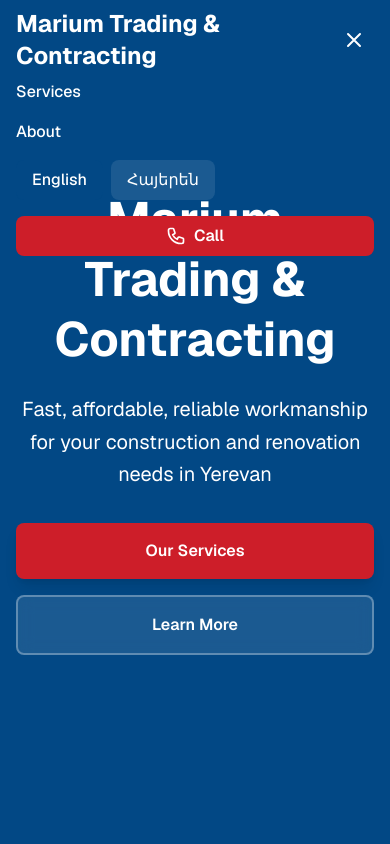
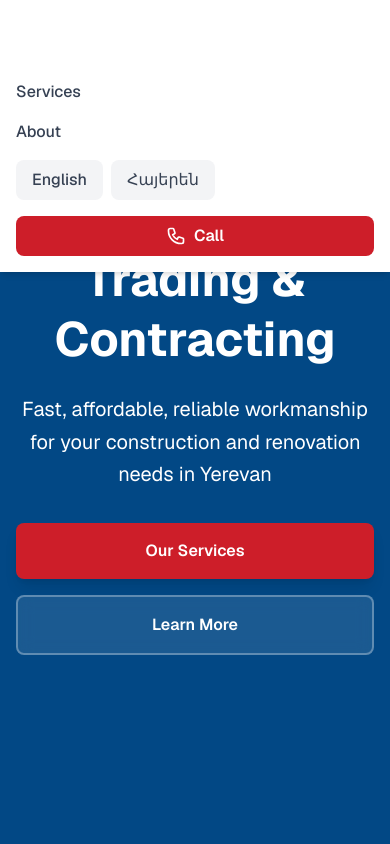
Before and after one commit to AliZok/mtc, a Next.js app: page /en in a window 390 px wide. Both pictures are taken after a click on the button "Toggle menu". Shown: the top 844 px of the page. Built offline with nearby package versions, Linux system fonts and the light colour scheme.

Commit message:
change menu fix

```diff
--- a/app/components/Header.tsx
+++ b/app/components/Header.tsx
@@ -32,6 +32,10 @@ export default function Header() {
         isScrolled
           ? "bg-white shadow-md"
           : "bg-transparent"
+      }  ${
+        isMenuOpen
+          ? "bg-white shadow-md"
+          : "bg-transparent"
       }`}
     >
       <nav className="max-w-7xl mx-auto px-4 sm:px-6 lg:px-8">
@@ -50,7 +54,7 @@ export default function Header() {
             <a
               href="#services"
               className={`font-medium transition-colors ${
-                isScrolled ? "text-gray-700 hover:text-[#024885]" : "text-white hover:text-white/80"
+                isScrolled ? "text-gray-700 !hover:text-[#024885]" : "text-white !hover:text-white/80"
               }`}
             >
               {t('services')}
@@ -58,7 +62,7 @@ export default function Header() {
             <a
               href="#about"
               className={`font-medium transition-colors ${
-                isScrolled ? "text-gray-700 hover:text-[#024885]" : "text-white hover:text-white/80"
+                isScrolled ? "text-gray-700 !hover:text-[#024885]" : "text-white !hover:text-white/80"
               }`}
             >
               {t('about')}
@@ -70,8 +74,8 @@ export default function Header() {
                 onClick={() => setIsLangMenuOpen(!isLangMenuOpen)}
                 className={`px-4 py-2 rounded-lg transition-colors font-medium ${
                   isScrolled
-                    ? "text-gray-700 hover:bg-gray-100"
-                    : "text-white hover:bg-white/10"
+                    ? "text-gray-700 !hover:bg-gray-100"
+                    : "text-white !hover:bg-white/10"
                 }`}
                 aria-label="Switch language"
               >
@@ -81,7 +85,7 @@ export default function Header() {
                 <div className="absolute right-0 mt-2 w-32 bg-white rounded-lg shadow-lg border border-gray-200 overflow-hidden">
                   <button
                     onClick={() => switchLanguage('en')}
-                    className={`w-full text-left px-4 py-2 hover:bg-gray-100 transition-colors ${
+                    className={`w-full text-left px-4 py-2 !hover:bg-gray-100 transition-colors ${
                       locale === 'en' ? 'bg-blue-50 text-[#024885] font-semibold' : 'text-gray-700'
                     }`}
                   >
@@ -89,7 +93,7 @@ export default function Header() {
                   </button>
                   <button
                     onClick={() => switchLanguage('hy')}
-                    className={`w-full text-left px-4 py-2 hover:bg-gray-100 transition-colors ${
+                    className={`w-full text-left px-4 py-2 !hover:bg-gray-100 transition-colors ${
                       locale === 'hy' ? 'bg-blue-50 text-[#024885] font-semibold' : 'text-gray-700'
                     }`}
                   >
@@ -101,7 +105,7 @@ export default function Header() {
 
             <a
               href="tel:+37498850187"
-              className="px-6 py-2 text-white font-semibold rounded-lg transition-opacity hover:opacity-90 flex items-center gap-2"
+              className="px-6 py-2 text-white font-semibold rounded-lg transition-opacity !hover:opacity-90 flex items-center gap-2"
               style={{ backgroundColor: '#cd1e29' }}
             >
               <svg
@@ -124,8 +128,8 @@ export default function Header() {
             onClick={() => setIsMenuOpen(!isMenuOpen)}
             className={`md:hidden p-2 rounded-lg transition-colors ${
               isScrolled
-                ? "text-gray-700 hover:bg-gray-100"
-                : "text-white hover:bg-white/10"
+                ? "text-gray-700 !hover:bg-gray-100"
+                : "text-white !hover:bg-white/10"
             }`}
             aria-label="Toggle menu"
           >
@@ -155,7 +159,9 @@ export default function Header() {
                 href="#services"
                 onClick={() => setIsMenuOpen(false)}
                 className={`font-medium transition-colors ${
-                  isScrolled ? "text-gray-700 hover:text-[#024885]" : "text-white hover:text-white/80"
+                  isScrolled ? "text-gray-700 !hover:text-[#024885]" : "text-white !hover:text-white/80"
+                } ${
+                  isMenuOpen ? "!text-gray-700 !!hover:text-[#024885]" : ""
                 }`}
               >
                 {t('services')}
@@ -164,7 +170,9 @@ export default function Header() {
                 href="#about"
                 onClick={() => setIsMenuOpen(false)}
                 className={`font-medium transition-colors ${
-                  isScrolled ? "text-gray-700 hover:text-[#024885]" : "text-white hover:text-white/80"
+                  isScrolled ? "text-gray-700 !hover:text-[#024885]" : "text-white !hover:text-white/80"
+                } ${
+                  isMenuOpen ? "!text-gray-700 !!hover:text-[#024885]" : ""
                 }`}
               >
                 {t('about')}
@@ -183,6 +191,8 @@ export default function Header() {
                       : isScrolled
                       ? 'bg-gray-100 text-gray-700'
                       : 'bg-white/10 text-white'
+                  } ${
+                    isMenuOpen ? " !bg-gray-100 !text-gray-700" : ""
                   }`}
                 >
                   English
@@ -198,6 +208,8 @@ export default function Header() {
                       : isScrolled
                       ? 'bg-gray-100 text-gray-700'
                       : 'bg-white/10 text-white'
+                  } ${
+                    isMenuOpen ? "!bg-gray-100 !text-gray-700" : ""
                   }`}
                 >
                   Հայերեն
@@ -207,7 +219,7 @@ export default function Header() {
               <a
                 href="tel:+37498850187"
                 onClick={() => setIsMenuOpen(false)}
-                className="px-6 py-2 text-white font-semibold rounded-lg transition-opacity hover:opacity-90 text-center flex items-center justify-center gap-2"
+                className="px-6 py-2 text-white font-semibold rounded-lg transition-opacity !hover:opacity-90 text-center flex items-center justify-center gap-2"
                 style={{ backgroundColor: '#cd1e29' }}
               >
                 <svg
```
